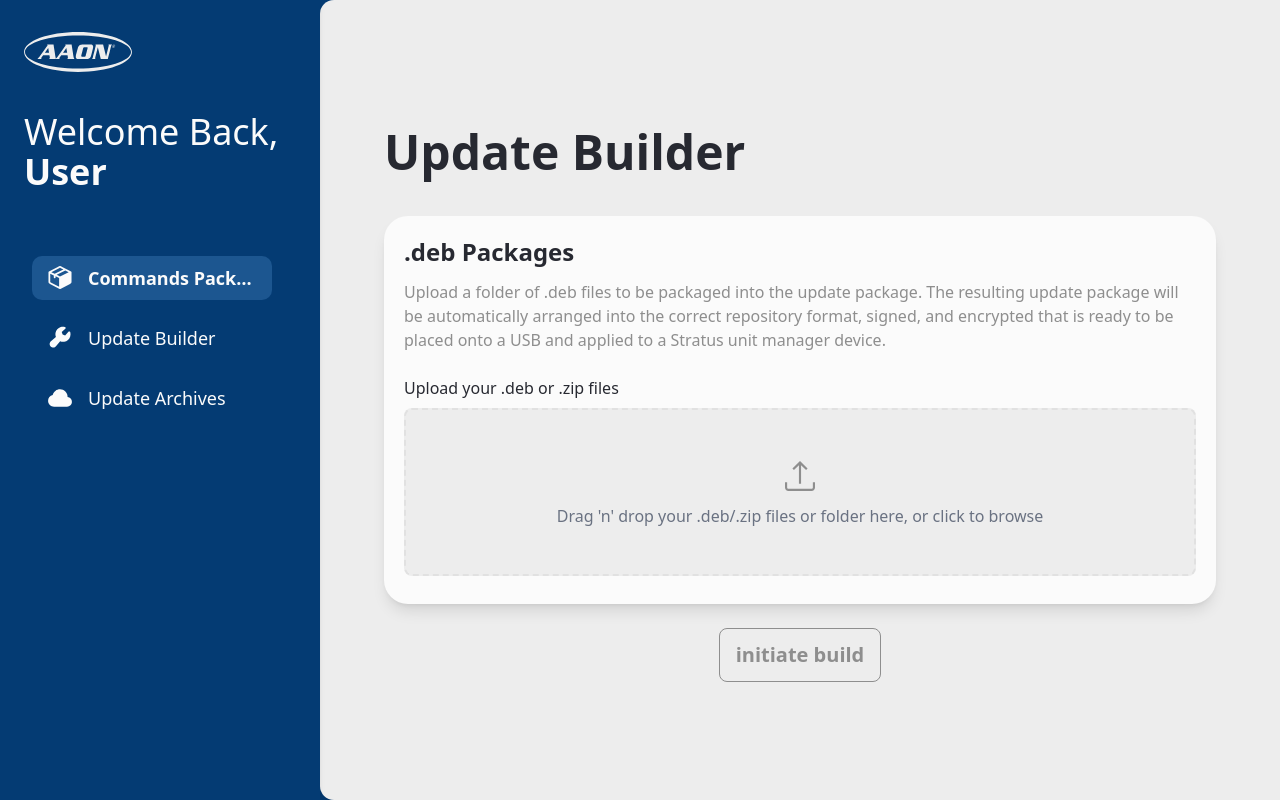
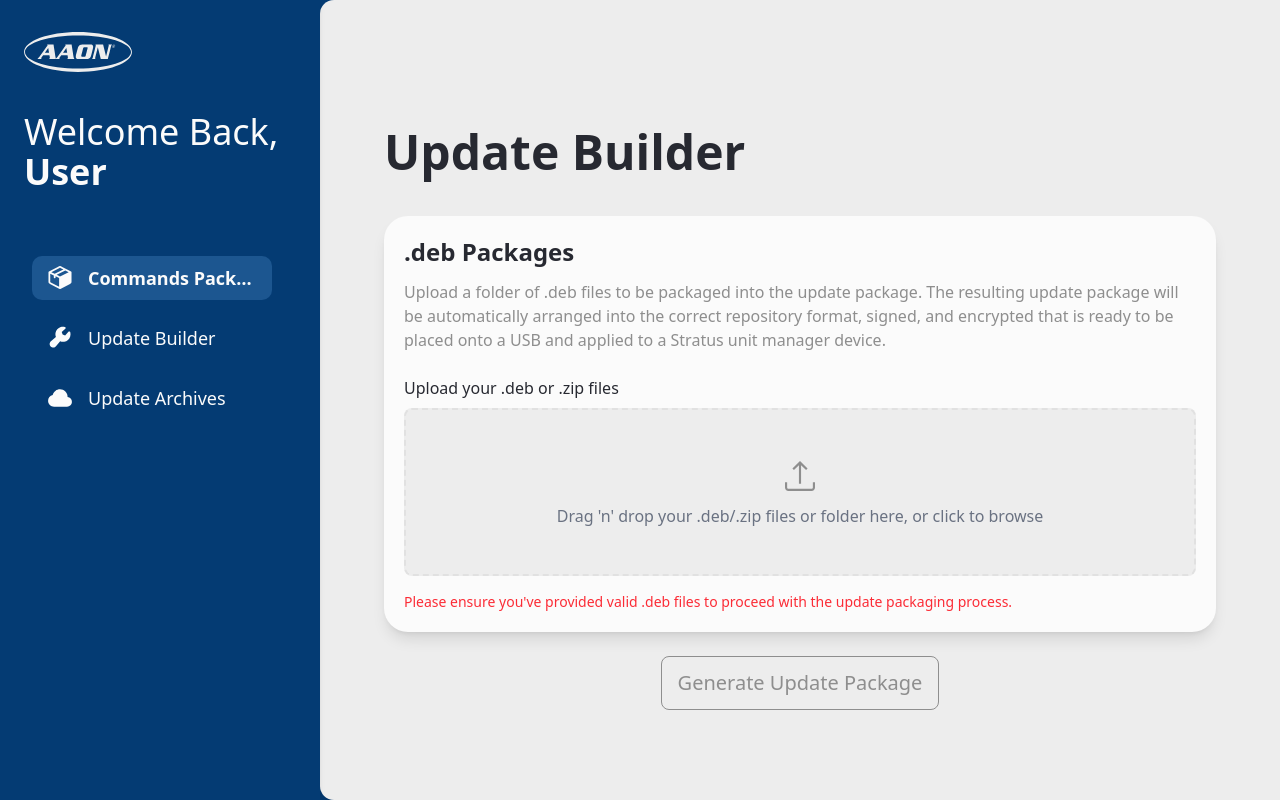
Before and after one commit to MrChristianL-AAON/aaon-tools, a SvelteKit app in the folder front-end/: page /update_builder in a window 1280 px wide. Built offline with nearby package versions, Linux system fonts and the light colour scheme.

Commit message:
need to connect front end and backed for update builder

```diff
--- a/front-end/src/routes/update_builder/components/build_button.svelte
+++ b/front-end/src/routes/update_builder/components/build_button.svelte
@@ -5,8 +5,8 @@
 <main>
     <div class="mt-6 items-center flex justify-center">
         <!-- Disable button if no files are selected -->
-        <button class="px-4 py-3 rounded-md font-semibold text-lg sm:text-xl text-light-background {$debFiles.length === 0 ? 'border border-light-text bg-input-background cursor-not-allowed text-light-text' : 'bg-aaon-blue hover:bg-aaon-blue-light text-white'} rounded-md transition-colors duration-200">
-            initiate build
+        <button class="px-4 py-3 rounded-md font-base text-lg sm:text-xl text-light-background {$debFiles.length === 0 ? 'border border-light-text bg-input-background cursor-not-allowed text-light-text' : 'bg-aaon-blue hover:bg-aaon-blue-light text-white'} rounded-md transition-colors duration-200">
+            Generate Update Package
         </button>
     </div>
 
--- a/front-end/src/routes/update_builder/components/update_builder.svelte
+++ b/front-end/src/routes/update_builder/components/update_builder.svelte
@@ -255,6 +255,10 @@
                         </Dialog.Content>
                     </Dialog.Root>
                 </div>
+            {:else}
+                <p class="text-xs sm:text-sm text-red-500 mt-2">
+                    Please ensure you've provided valid .deb files to proceed with the update packaging process.
+                </p>
             {/if}
 
             <div class="flex ml-4">
@@ -272,7 +276,7 @@
                     <button
                         onclick={clearFiles}
                         class="mt-2 w-full text-aaon-blue hover:underline px-3 py-2 bg-aaon-blue hover:bg-aaon-blue-light text-white rounded-md"
-                    >
+>
                         Clear
                     </button>
                 {/if}
```
